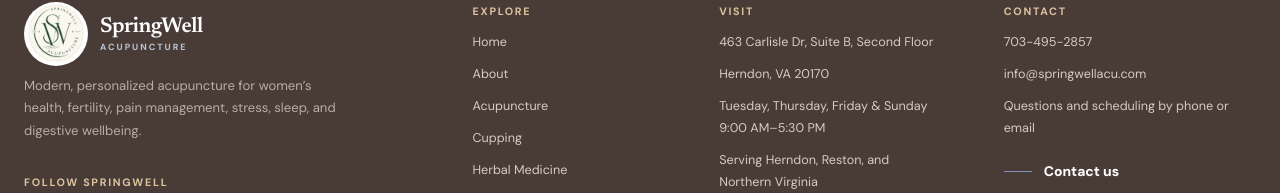
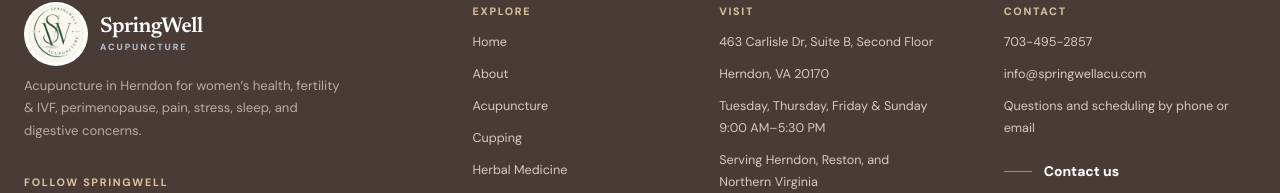
Before and after one commit to ryantao1114/springwell-website, a Next.js app: page /about in a window 1280 px wide. Shown: the part 6463-6656 px from the top of the page. Built offline with nearby package versions, Linux system fonts and the light colour scheme; no server answers.

Commit message:
Improve local service copy and internal linking context

```diff
--- a/app/components/site-shell.tsx
+++ b/app/components/site-shell.tsx
@@ -11,22 +11,22 @@ const nav = [
   {
     href: "/services/acupuncture",
     label: "Service",
-    intro: "Traditional treatments, explained clearly and selected according to your needs.",
+    intro: "Acupuncture, cupping, and herbal medicine explained clearly and used when appropriate.",
     items: [
-      { href: "/services/acupuncture", title: "Acupuncture", text: "Personalized treatment using sterile, single-use needles, with electroacupuncture when appropriate.", tone: "needle" },
+      { href: "/services/acupuncture", title: "Acupuncture", text: "Acupuncture using sterile, single-use needles, with electroacupuncture when appropriate.", tone: "needle" },
       { href: "/services/cupping", title: "Cupping", text: "Focused support for muscle tightness, soreness, stiffness, and movement-related tension.", tone: "cups" },
-      { href: "/services/herbal-medicine", title: "Herbal Medicine", text: "Individualized traditional formula guidance with careful medication and safety screening.", tone: "herbs" },
+      { href: "/services/herbal-medicine", title: "Herbal Medicine", text: "Traditional formula guidance with careful medication and safety screening.", tone: "herbs" },
     ],
   },
   {
     href: "/specialist",
     label: "What We Treat",
-    intro: "Focused, individualized care for the concerns that bring you in.",
+    intro: "Acupuncture care for women’s health, fertility, pain, stress, sleep, and digestive concerns.",
     items: [
-      { href: "/care/womens-health", title: "Women’s Health", text: "Menstrual health, cycle-related symptoms, PCOS concerns, and perimenopause.", tone: "fertility" },
-      { href: "/care/fertility-ivf-support", title: "Fertility & IVF", text: "Individualized support for fertility planning, IUI, IVF, and reproductive care.", tone: "needle" },
+      { href: "/care/womens-health", title: "Women’s Health", text: "Menstrual health, cycle-related symptoms, PCOS concerns, perimenopause, hot flashes, and night sweats.", tone: "fertility" },
+      { href: "/care/fertility-ivf-support", title: "Fertility & IVF", text: "Support for fertility planning, natural conception, IUI, IVF, retrieval, and embryo transfer.", tone: "needle" },
       { href: "/care/pain-management", title: "Pain Management", text: "Headache, TMJ, neck, back, muscle tension, and persistent pain support.", tone: "orofacial" },
-      { href: "/care/stress-sleep", title: "Stress, Sleep & Digestion", text: "A whole-person approach to stress, sleep disruption, bloating, and digestive discomfort.", tone: "wellness" },
+      { href: "/care/stress-sleep", title: "Stress, Sleep & Digestion", text: "Acupuncture support for stress, sleep disruption, bloating, and digestive discomfort.", tone: "wellness" },
     ],
   },
   { href: "/learn", label: "Learn" },
@@ -183,8 +183,8 @@ export function SiteFooter() {
             </span>
           </Link>
           <p className="footer-note">
-            Modern, personalized acupuncture for women’s health, fertility,
-            pain management, stress, sleep, and digestive wellbeing.
+            Acupuncture in Herndon for women’s health, fertility &amp; IVF, perimenopause,
+            pain, stress, sleep, and digestive concerns.
           </p>
           <div className="footer-socials" aria-label="Springwell social media">
             <p className="footer-label">Follow Springwell</p>
```
